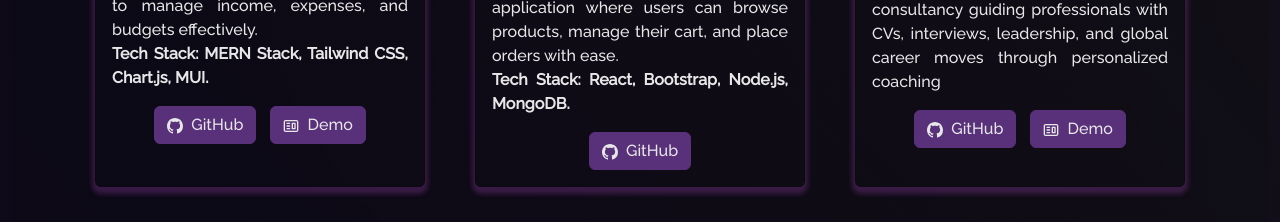
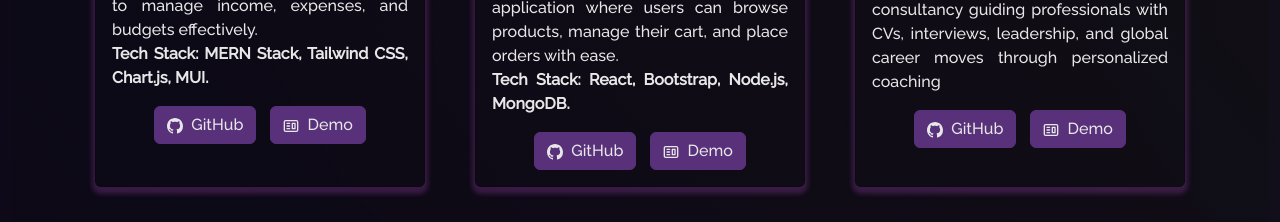
Before and after one commit to shubhambharti/Shubham-Portfolio, a React (Vite) app: page / in a window 1280 px wide. Shown: the part 2920-3142 px from the top of the page. Built offline with nearby package versions, Linux system fonts and the light colour scheme.

Commit message:
Update Projects.jsx

```diff
--- a/src/components/Projects/Projects.jsx
+++ b/src/components/Projects/Projects.jsx
@@ -47,7 +47,8 @@ export default function Projects() {
               title="Ecommerce Platform"
               description="A modern e-commerce web application where users can browse products, manage their cart, and place orders with ease."
               tech="Tech Stack: React, Bootstrap, Node.js, MongoDB."
-
+              ghLink="#"
+              demoLink="#"
             />
           </Col>
 
```
